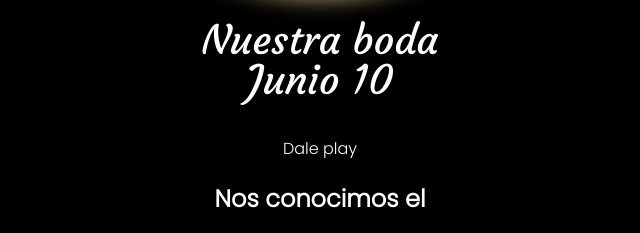
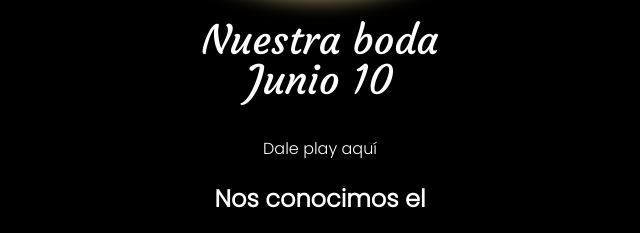
Before and after one commit to christiancam14/davidycaro.github.io, a plain HTML site: page index.html in a window 1280 px wide. Shown: the part 922-1155 px from the top of the page, 323-963 px from the left. Drawn offline with nearby package versions, Linux system fonts and the light colour scheme; a web font is replaced by a local one.

Commit message:
Ajustes repo

```diff
--- a/index.html
+++ b/index.html
@@ -36,7 +36,7 @@
                         <svg fill="#000000" height="200px" width="200px" version="1.1" id="Layer_1" xmlns="http://www.w3.org/2000/svg" xmlns:xlink="http://www.w3.org/1999/xlink" viewBox="0 0 64.00 64.00" enable-background="new 0 0 64 64" xml:space="preserve"><g id="SVGRepo_bgCarrier" stroke-width="0"></g><g id="SVGRepo_tracerCarrier" stroke-linecap="round" stroke-linejoin="round" stroke="#CCCCCC" stroke-width="3.4560000000000004"></g><g id="SVGRepo_iconCarrier"> <g id="Play"> <path d="M46.0136986,31.1054993L25.1973,20.6973c-0.3096008-0.1532993-0.6777992-0.1387005-0.9727001,0.0438995 C23.9297009,20.9237995,23.75,21.2451,23.75,21.5918007v20.8163986c0,0.3467026,0.1797009,0.6679993,0.4745998,0.8506012 C24.3848,43.3583984,24.5674,43.4081993,24.75,43.4081993c0.1532993,0,0.3057003-0.035099,0.4473-0.1054001l20.8163986-10.4081993 c0.3388023-0.1699982,0.5527-0.5157013,0.5527-0.8945999C46.5663986,31.6210995,46.3525009,31.2754002,46.0136986,31.1054993z M25.75,40.7901001v-17.580101L43.330101,32L25.75,40.7901001z"></path> </g> </g></svg>
                     </button>
                     <!-- Botón de reproducir música -->
-                    <p>Dale play</p>
+                    <p>Dale play aquí</p>
                     <h2>Nos conocimos el</h2>
                     <p class="historia">Esta historia comenzó en el año 2011 nos conocimos de la manera más inesperada, para nosotros casualidad, para Dios causalidad.                                       Hoy 12 años después tenemos un hogar que hemos construido con esfuerzo y dedicación el cual queremos conservar hasta que Dios lo permita y por eso hemos decidido unir nuestras vidas ante Dios...                                Y es un privilegio celebrar el amor que nos une y nos ha motivado a seguir construyendo esta linda historia de la cual queremos seas parte...</p>
                     <h2>¿Dónde es?</h2>
```
